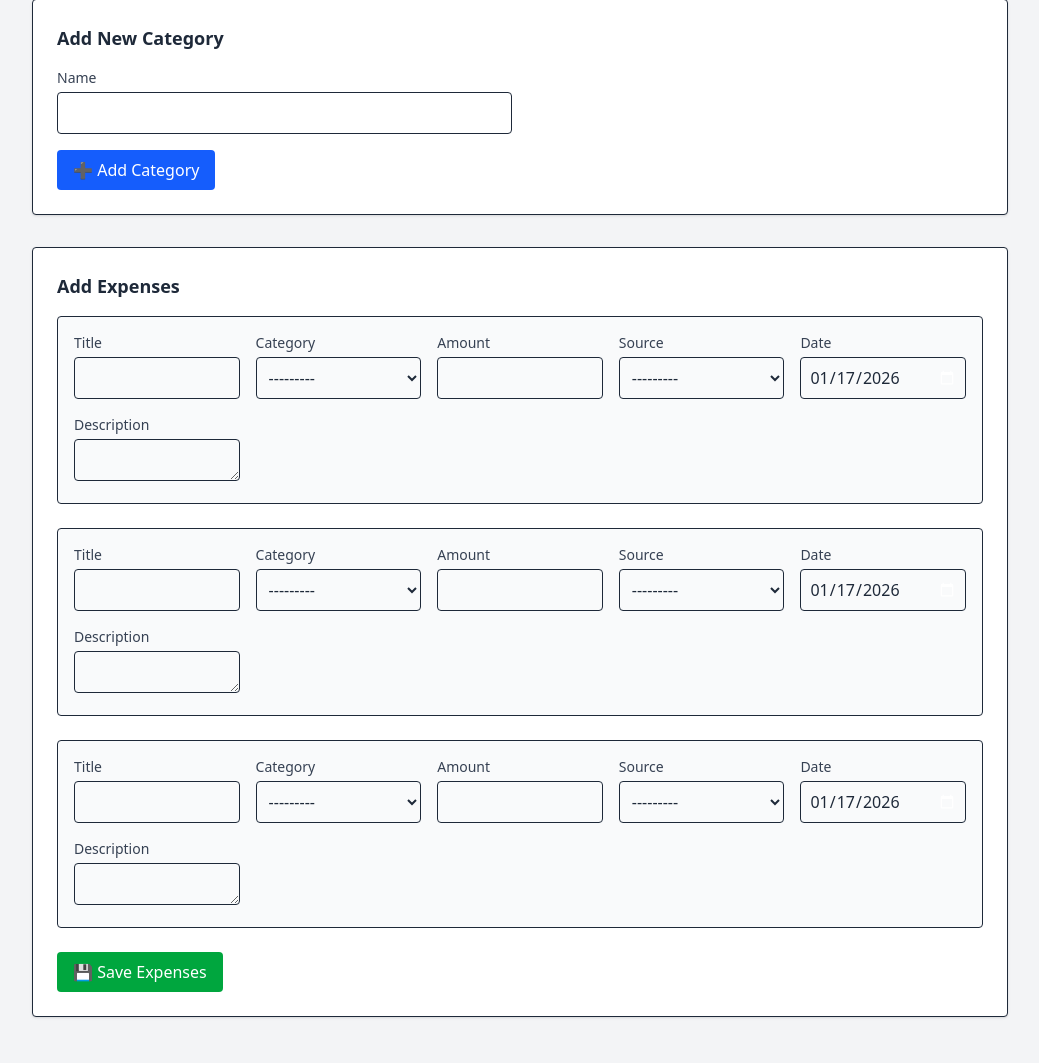
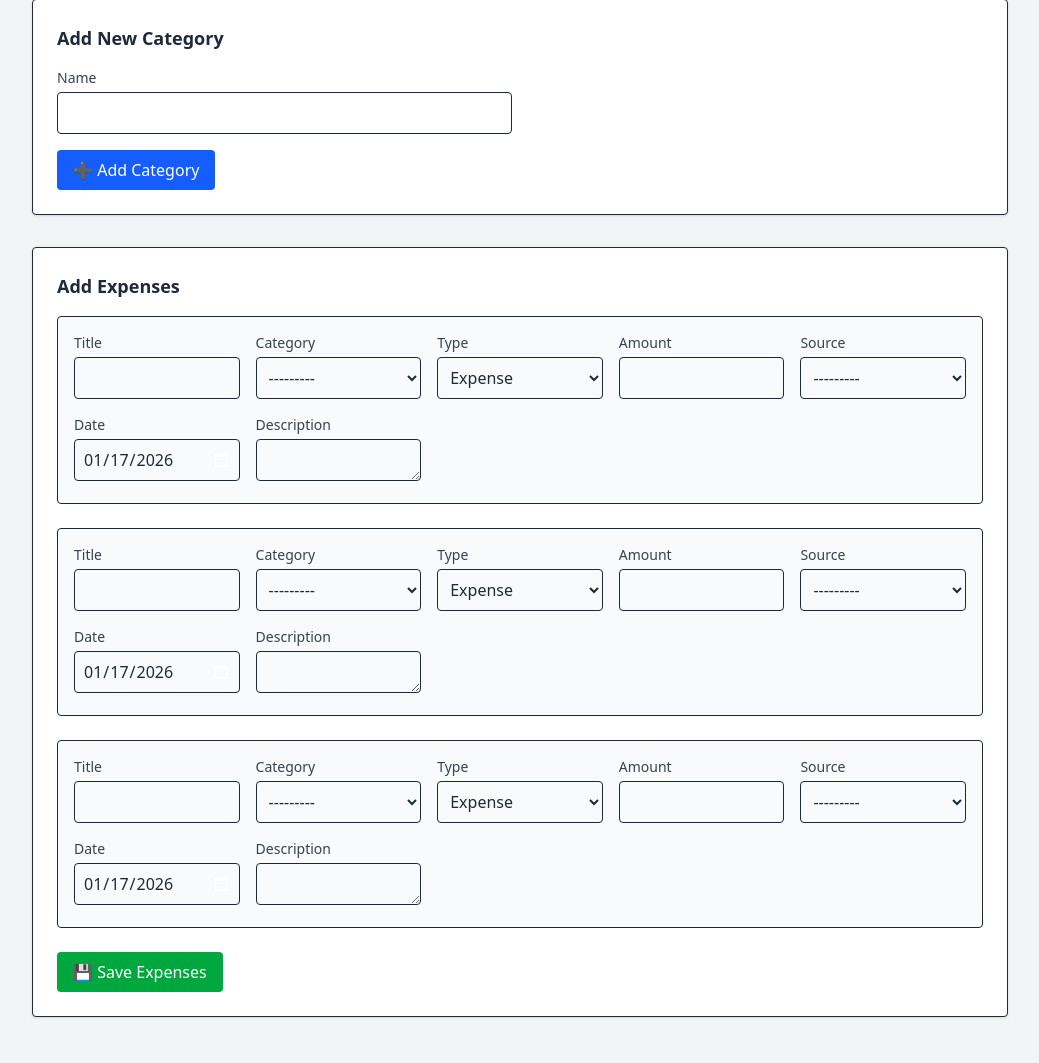
Before and after one commit to nomikk08/property-installment, a Django app: page /expenses/manage/ in a window 1280 px wide. Shown: the part 189-1252 px from the top of the page, without its empty margins (120-1159 px from the left). Run offline with Django 5.2, Linux system fonts and the light colour scheme; data that the repository does not hold is empty; style sheets or scripts are compiled from the project's sources; some libraries are stand-ins or nearby versions.

Commit message:
added debit/credit in expenses

```diff
--- a/expenses/forms.py
+++ b/expenses/forms.py
@@ -6,10 +6,19 @@
 class ExpenseForm(forms.ModelForm):
     class Meta:
         model = Expense
-        fields = ["title", "category", "amount", "source", "date", "description"]
+        fields = [
+            "title",
+            "category",
+            "type",
+            "amount",
+            "source",
+            "date",
+            "description",
+        ]
         widgets = {
             "title": forms.TextInput(attrs={"class": "border rounded p-2 w-full"}),
             "category": forms.Select(attrs={"class": "border rounded p-2 w-full"}),
+            "type": forms.Select(attrs={"class": "border rounded p-2 w-full"}),
             "amount": forms.NumberInput(attrs={"class": "border rounded p-2 w-full"}),
             "source": forms.Select(attrs={"class": "border rounded p-2 w-full"}),
             "date": forms.DateInput(
--- a/expenses/models.py
+++ b/expenses/models.py
@@ -1,5 +1,6 @@
 from django.db import models
 from django.utils import timezone
+from decimal import Decimal
 from bookings.models import PaymentSource
 
 
@@ -19,6 +20,12 @@
         ExpenseCategory, on_delete=models.CASCADE, related_name="expenses"
     )
     amount = models.DecimalField(max_digits=12, decimal_places=2)
+    TYPE_CHOICES = [
+        ("expense", "Expense"),
+        ("debit", "Debit"),
+        ("credit", "Credit"),
+    ]
+    type = models.CharField(max_length=10, choices=TYPE_CHOICES, default="expense")
     source = models.ForeignKey(
         PaymentSource,
         on_delete=models.SET_NULL,
@@ -33,3 +40,16 @@
 
     def __str__(self):
         return f"{self.title} - {self.amount}"
+
+    @property
+    def signed_amount(self):
+        """Return amount with sign according to `type`.
+
+        - `expense`/`debit` are treated as positive debits (outflow)
+        - `credit` is treated as positive credit (inflow)
+
+        Callers can compute net by subtracting credits from debits.
+        """
+        if self.type == "credit":
+            return Decimal(self.amount)
+        return Decimal(self.amount)
--- a/expenses/views.py
+++ b/expenses/views.py
@@ -36,8 +36,17 @@
 
     if date_to:
         expenses = expenses.filter(date__lte=date_to)
-
-    total_expense = expenses.aggregate(total=Sum("amount"))["total"] or 0
+    # Compute totals by type: treat 'expense' and 'debit' as debits, 'credit' as credits
+    debit_total = (
+        expenses.filter(type__in=["expense", "debit"]).aggregate(total=Sum("amount"))[
+            "total"
+        ]
+        or 0
+    )
+    credit_total = (
+        expenses.filter(type="credit").aggregate(total=Sum("amount"))["total"] or 0
+    )
+    total_expense = debit_total - credit_total
 
     context = {
         "expenses": expenses,
@@ -118,7 +127,8 @@
     p.drawString(50, y, "Date")
     p.drawString(110, y, "Title")
     p.drawString(250, y, "Category")
-    p.drawString(360, y, "Source")
+    p.drawString(320, y, "Type")
+    p.drawString(400, y, "Source")
     p.drawString(470, y, "Amount")
     y -= 15
     p.line(50, y, 550, y)
@@ -139,10 +149,16 @@
         p.drawString(50, y, str(exp.date))
         p.drawString(110, y, exp.title[:25])
         p.drawString(250, y, category_name[:15])
-        p.drawString(360, y, source_name[:15])
-        p.drawRightString(540, y, f"Rs {exp.amount}")
+        p.drawString(320, y, exp.get_type_display()[:8])
+        p.drawString(400, y, source_name[:15])
+        # Show amount and adjust total based on type
+        display_amount = f"Rs {exp.amount}"
+        p.drawRightString(540, y, display_amount)
         y -= 15
-        total_amount += exp.amount or 0
+        if exp.type in ("expense", "debit"):
+            total_amount += exp.amount or 0
+        else:
+            total_amount -= exp.amount or 0
 
     # Total
     y -= 15
```
Also changed, not shown: reports/signals.py (+13 -9 lines), templates/expenses/expense_list.html (+9 -1 lines), expenses/migrations/0004_expense_type.py (added).
